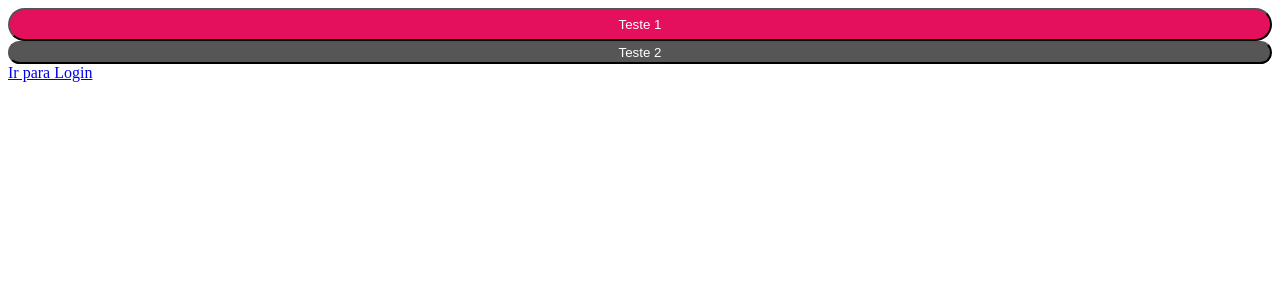
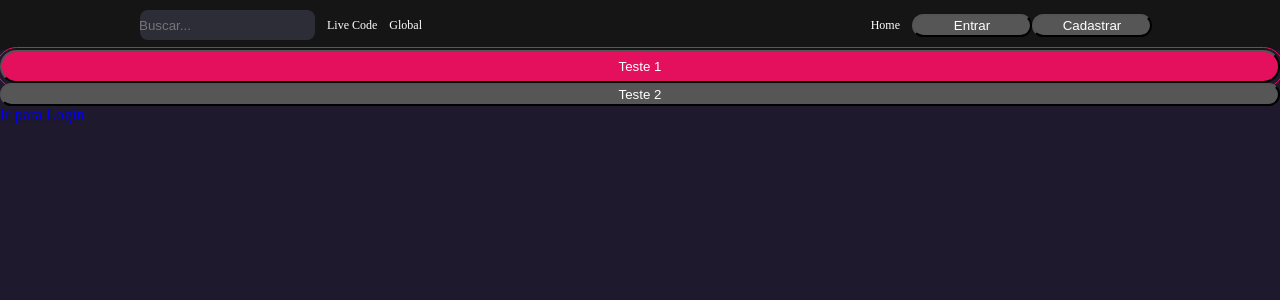
Before and after one commit to theodorocaliari/bootcamp-dio, a React (Create React App) app in the folder Orange Tech/react/styled-components/: page / in a window 1280 px wide. Shown: the top 300 px of the page. Built offline with nearby package versions, Linux system fonts and the light colour scheme.

Commit message:
react-basico dio-clone

```diff
--- a/Orange Tech/react/styled-components/src/components/Button/index.jsx
+++ b/Orange Tech/react/styled-components/src/components/Button/btn-component.jsx
@@ -1,5 +1,5 @@
 import React from 'react';
-import { ButtonContainer } from "./styles";
+import { ButtonContainer } from "./btn-styles";
 
 const Button = ({title, variant="secondary", onClick}) => {
   return (
--- a/Orange Tech/react/styled-components/src/components/Button/styles.js
+++ b/Orange Tech/react/styled-components/src/components/Button/btn-styles.js
@@ -22,7 +22,7 @@ export const ButtonContainer = styled.button`
         &:after {
           content: "";
           position: absolute;
-          ''border: 1px solid #e4105d;
+          border: 1px solid #e4105d;
           top: -5px;
           left: -6px;
           width: calc(100% + 10px);
--- /dev/null
+++ b/Orange Tech/react/styled-components/src/components/Header/header-component.jsx
@@ -0,0 +1,40 @@
+import React from "react";
+import { Button } from "../Button/btn-component";
+import {
+  Wrapper,
+  Container,
+  Row,
+  Column,
+  SearchContainer,
+  Menu,
+  MenuRight,
+  UserPicture,
+  Input
+} from "./header-styles";
+
+const Header = () => {
+  return (
+  <>
+    <Wrapper>
+      <Container>
+        <Row>
+
+          <SearchContainer>
+            <Input placeholder="Buscar..." />
+          </SearchContainer>
+          <Menu>Live Code</Menu>
+          <Menu>Global</Menu>
+
+        </Row>
+        <Row>
+          <MenuRight href="#">Home</MenuRight>
+          <Button title="Entrar"></Button>
+          <Button title="Cadastrar"></Button>
+        </Row>
+      </Container>
+    </Wrapper>
+  </>
+  )
+}
+
+export { Header };
--- a/Orange Tech/react/styled-components/src/components/Header/styles.js
+++ b/Orange Tech/react/styled-components/src/components/Header/header-styles.js
@@ -11,7 +11,7 @@ export const Wrapper = styled.div`
 
 export const Container = styled.div`
   width: 100%;
-  max-width: 750px;
+  max-width: 80%;
   height: 50px;
   display: flex;
   justify-content: space-between;
@@ -38,6 +38,10 @@ export const SearchContainer = styled.div`
   border-radius: 8px;
   padding: 2px 5px;
   margin: 0 12px;
+
+  display: flex;
+  justify-content: center;
+  align-items: center;
 `;
 
 export const Menu = styled.a`
--- a/Orange Tech/react/styled-components/src/components/Header/index.jsx
+++ /dev/null
@@ -1,37 +0,0 @@
-import React from "react";
-import { Button } from "../Button";
-import {
-  Wrapper,
-  Container,
-  Row,
-  Column,
-  SearchContainer,
-  Menu,
-  MenuRight,
-  UserPicture,
-  Input
-} from "./styles";
-
-const Header = () => {
-<Wrapper>
-  <Container>
-    <Row>
-      {/* <img src={} alt="logo da dio" /> */}
-      <SearchContainer>
-        <Input placeholder="Buscar..." />
-      </SearchContainer>
-      <Menu>Live Code</Menu>
-      <Menu>Global</Menu>
-      <Button title="Entrar"></Button>
-      <Button title="Cadastrar"></Button>
-    </Row>
-    <Row>
-      <MenuRight href="#">Home</MenuRight>
-      <Button title="Entrar"></Button>
-      <Button title="Cadastrar"></Button>
-    </Row>
-  </Container>
-</Wrapper>
-}
-
-export { Header };
--- a/Orange Tech/react/styled-components/src/index.js
+++ b/Orange Tech/react/styled-components/src/index.js
@@ -1,11 +1,12 @@
 import React from "react";
 import ReactDOM from "react-dom/client";
-
+import { GlobalStyle } from "./styles/global";
 import App from "./App";
 
 const root = ReactDOM.createRoot(document.getElementById("root"));
 root.render(
   <React.StrictMode>
+    <GlobalStyle />
     <App />
   </React.StrictMode>
 );
--- a/Orange Tech/react/styled-components/src/pages/home/index.jsx
+++ b/Orange Tech/react/styled-components/src/pages/home/index.jsx
@@ -1,6 +1,6 @@
 import { Link } from "react-router-dom";
-import { Button } from "../../components/Button";
-import { Header } from "../../components/Header";
+import { Button } from "../../components/Button/btn-component";
+import { Header } from "../../components/Header/header-component";
 
 const Home = () => {
   return(
--- /dev/null
+++ b/Orange Tech/react/styled-components/src/styles/global.js
@@ -0,0 +1,15 @@
+import { createGlobalStyle, GlobalStyleComponent } from "styled-components";
+
+export const GlobalStyle = createGlobalStyle`
+
+  *{
+    margin:0;
+    padding:0;
+    box-sizing:border-box;
+  }
+  body{
+    background:#1e192c;
+    color:#fff;
+  }
+
+`;
```
